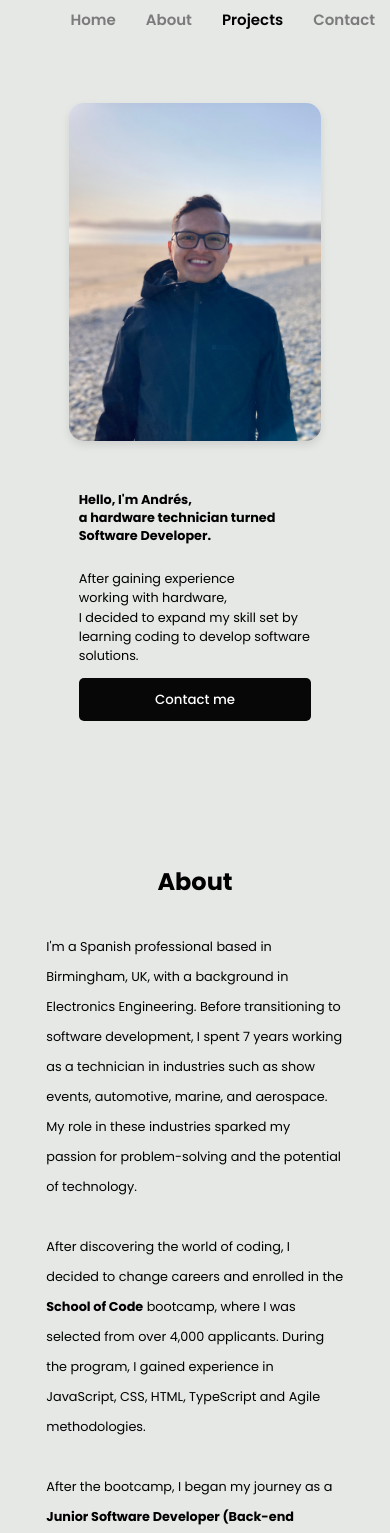
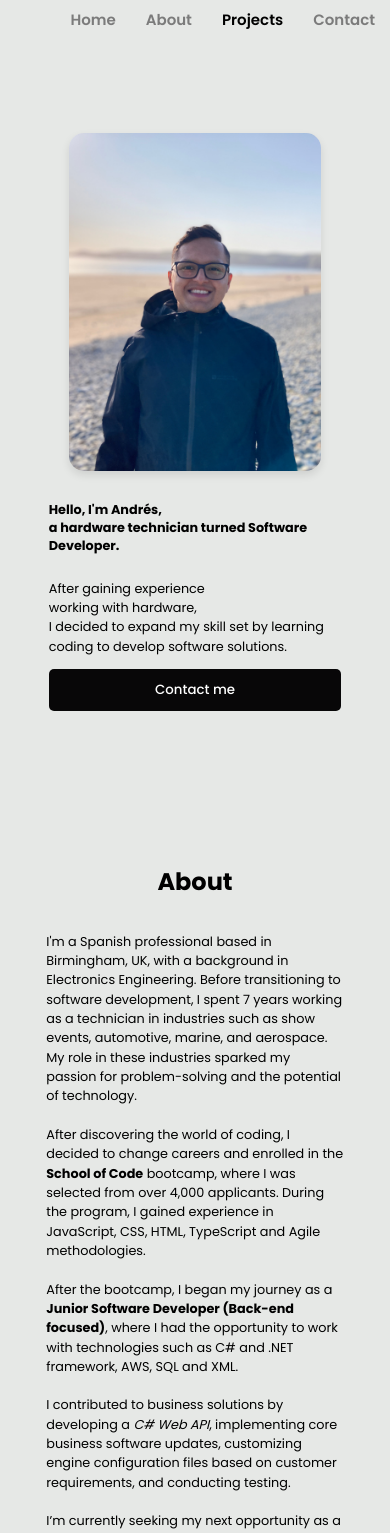
Before and after one commit to andres3m/personal-website, a React (Create React App) app: page / in a window 390 px wide. Shown: the top 1533 px of the page. Built offline with nearby package versions, Linux system fonts and the light colour scheme.

Commit message:
#11 Home page css fixes

```diff
--- a/src/App.css
+++ b/src/App.css
@@ -39,7 +39,7 @@ section {
 }
 
 #name-title-container {
-  border-radius: 25px;
+
   margin: 10px;
   padding: 20px;
   position: relative;
@@ -121,7 +121,7 @@ section {
   width: 70%;
   font-size: 18px;
   text-wrap: pretty;
-  line-height: 30px;
+  line-height: 151.34%;
   word-break: normal;
 }
 
@@ -197,14 +197,14 @@ footer {
 
   #name-title-container {
     order: 2;
-    border-radius: 25px;
     margin: 10px;
-    padding: 20px;
+    padding: 0px;
     position: relative;
     overflow: hidden;
     display: flex;
     flex-direction: column;
-    box-sizing: border-box;
+    /* box-sizing: border-box; */
+    width: 100%;
   }
 
   #contact-button {
--- a/src/Components/ProjectCards/projectCards.css
+++ b/src/Components/ProjectCards/projectCards.css
@@ -27,27 +27,20 @@
     padding: 1.1rem;
   }
 
-
-  /* .project-card {
-    transition: transform 0.3s ease, box-shadow 0.3s ease, border-color 0.3s ease;
-  }
-   */
   .project-card:hover,
   .project-card:focus {
     border-color: rgba(0, 0, 0, 0.15);
     box-shadow: rgba(0, 0, 0, 0.1) 0 4px 12px;
-    /* color: rgba(0, 0, 0, 0.65); */
   }
 
   .project-card:hover {
-    background-color: #ffffff;
+    transform: scale(1.03);
   }
 
   .project-card:active {
     background-color: #F0F0F1;
     border-color: rgba(0, 0, 0, 0.15);
     box-shadow: rgba(0, 0, 0, 0.06) 0 2px 4px;
-    /* color: rgba(0, 0, 0, 0.65); */
     transform: translateY(0);
   }
 
```
